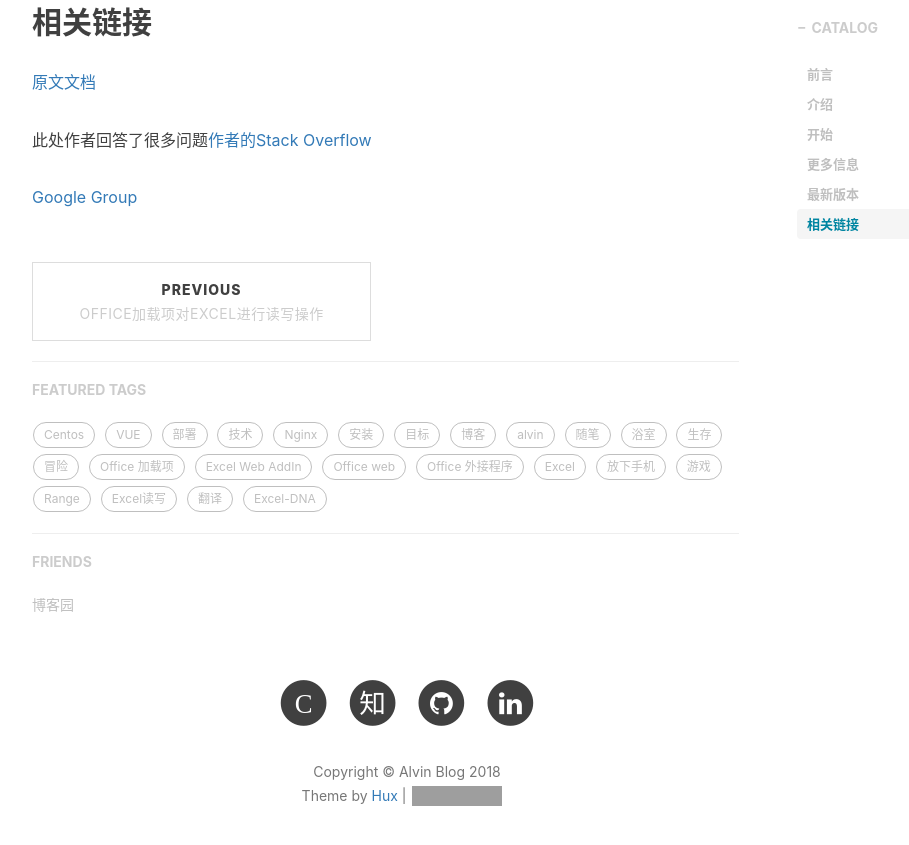
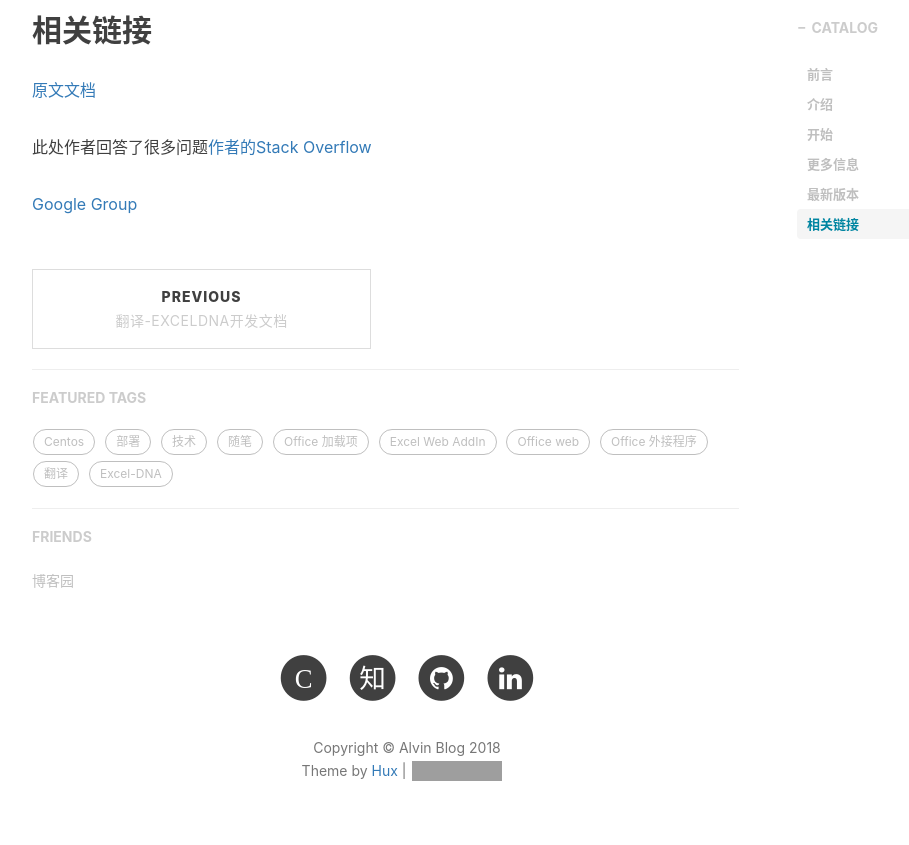
Before and after one commit to AlvinNiu/AlvinNiu.github.io, a Jekyll site: the page built from _posts/2018-10-03-translate-exceldna.md, in a window 1280 px wide and 900 px high, scrolled down 2563 px. Shown: the top 845 px of the window, without its empty margins (233-1142 px from the left). Built offline with Jekyll 4.4.1, drawn with Linux system fonts in a browser that asks for light colours; nearby versions of some CDN libraries; comment, search, counter and statistics services are not loaded; part of the change alters nothing that is shown; grey boxes are pictures that could not be loaded.

Commit message:
翻译ExcelDNA开发文档

````diff
--- a/_config.yml
+++ b/_config.yml
@@ -83,7 +83,7 @@ ga_domain: alvin.onloading.cn               # 默认的是 auto, 这里我是自
 
 # Featured Tags
 featured-tags: true                     # 是否使用首页标签
-featured-condition-size: 0              # 相同标签数量大于这个数，才会出现在首页
+featured-condition-size: 1              # 相同标签数量大于这个数，才会出现在首页
 
 
 
--- /dev/null
+++ b/_posts/2018-10-03-translate-exceldna-wiki.md
@@ -0,0 +1,235 @@
+---
+layout:       post
+title:        "翻译-ExcelDNA开发文档"
+subtitle:     "更容易理解ExcelDNA的开发"
+date:         2018-10-03 09:00:00
+author:       "Alvin"
+header-img:   "img/excel-dna.jpg"
+header-mask:  0.3
+catalog:      true
+tags:
+    - Office 加载项
+    - Office 外接程序
+    - 翻译
+    - 技术
+    - Excel-DNA
+---
+
+## 前言
+
+>翻译开源项目ExcelDNA开发文档
+
+## 异步处理
+
+ExcelDNA支持两种异步函数：
+* RTD，该函数适用与Excel2003及以上版本，（当你使用ExcelAsyncUtil.*时，RTD起作用）
+* 本地Excel异步函数，使用Excel2010及以上版本（当你的函数使用ExcelAsyncHandle作为参数并且返回值为void时）
+
+两种方式的不同之处
+* RTD函数允许你在函数执行的时候，与Excel通信
+* 本地异步函数，当函数已经被执行时，Excel只允许执行工作薄的其他部分。所以在单元格计算时，你不并能影响Excel。
+
+RTD的使用方法之一是：ExcelAsyncUtil.Run。为了方便执行，ExcelDNA在内部定义了RTD服务（[详情](https://docs.microsoft.com/en-us/previous-versions/office/developer/office-xp/aa140060(v=office.10))）RTD服务允许ExcelDNA通知Excel，例如：在异步任务完成之后，该公式是否需要重新计算。
+
+异步函数如下：
+* 你定义一个异步函数在公式里
+* Excel需要重新计算，调用异步函数执行ExcelAsyncUtil.Run
+* 使用ExcelAsyncUtil.Run 创建RTD主题（引用方法名和在参数中信息中在让ExcelAsyncUtil.Run作为第一个参数）
+* ExcelAsyncUtil.Run 使异步工作开始，并且与RTD主题保持联系
+* 当持续计算时，ExcelAsyncUtil.Run会返回#N/A给UDF。
+* 你的UDF会返回#N/A到Excel工作薄
+* 当你工作完成时，ExcelDNA会发送标识让RTD更新
+* 当RTD出现错误时，Excel会在单元格上标记
+* Excel重新计算时，会让单元格重新计算，会让UDF重新被调用
+* UDF调用ExcelAsyncUtil.Run和之前的主题信息一致
+* ExcelAsyncUtil.Run查找在方法中存储的主题和完成的值，它会直接返回值，如果找不到会返回#N/A
+* UDF函数会接收到结果值，并且将值返回给工作薄
+* 由于ExcelAsyncUtil.Run不能再次调用Excel RTD方法，所以RTD主题会清空Excel内部的值
+
+## ExcelFunction 属性
+
+
+* `Name`
+* `Description`
+* `Category`
+* `HelpTopic`
+* `IsVolatile` (`!` suffix)
+* `IsHidden`
+* `IsExceptionSafe`
+* `IsMacroType` (`#` suffix)
+* `IsThreadSafe` (`$` suffix)
+* `IsClusterSafe` (`&` suffix)
+* `ExplicitRegistration`
+* `SuppressOverwriteError`
+
+### IsMacroType
+是否使用宏类型
+当IsMacroType=true时，ExcelDNA注册该函数，会调用**xlfRegister**
+[Excel API Reference for `xlfRegister`](https://msdn.microsoft.com/en-us/library/office/bb687900.aspx)。详细说，如果IsMacroType=true，ExcelDNA会在pxTypeText后加"#"
+相关文档中如此描述
+>在**pxTypeText**最后一个参数加#，给函数相同的调用许可证，作为一个宏中的函数
+>* 函数会获取在重新计算的循环中，尚未计算的单元格的值
+>* 这个函数可以调用任一xlm信息中的函数，例如：**xlfGetCell**
+
+>如果并没有出现#符号
+>* 求并没有计算的单元格的结果，会出现**xlretUncalced** 错误。一旦单元格被计算，当前函数会被再次调用
+>* 调用xlm中除**xlfCaller**以外的函数，会引发**xlretInvXlfn**错误
+
+
+使用IsMacroType=true的一些弊端
+* 如果不加"$"后缀，不能使用多线程，即使被标记了IsThreadSafe=true
+* 如果他们包含至少一种参数，标记**[ExcelArgument(AllowReference=true)]**的类型参数，则Excel自动将函数视为不稳定性（即使函数被标记IsVolatile=false）
+
+进一步看，我理解的是,在Excel计算期间,这些函数处理不同的线程，因此，你可能期待在工作薄计算时，会有一些变化，我并没有引用也没有重写它。
+
+我建议值在意料之外的案例中只设置IsMacroType=true，当你确定需要并且已经足够了解时，你可以升级
+
+### IsThreadSafe
+
+是否线程安全，设置为true时，意味着你的函数安全的多线程重新计算，如果在注册字符串最后加上"$"符号，可以在内部调用**xlfRegister**
+
+### IsClusterSafe
+
+是否集群安全，设置为true时，意味着你的函数在集群时安全
+[Cluster safe functions](https://docs.microsoft.com/en-us/office/client-developer/excel/cluster-safe-functions)
+
+### IsExceptionSafe
+
+是否异常安全，设置为true时，意味着无论何时出现未知的异常时，Excel应该崩溃，该参数最好忽略
+
+## ExcelArgumentAttribute
+
+
+* `Name`
+* `Description`
+* `AllowReference`
+
+## ExcelCommandAttribute
+
+* `Name`
+* `Description` (_Unused_)
+* `HelpTopic` (_Unused_)
+* `ShortCut`
+* `MenuName`
+* `MenuText`
+* `IsExceptionSafe`
+* `ExplicitRegistration`
+* `SuppressOverwriteError`
+
+## 函数注册
+
+### 默认注册
+
+默认情况下，ExcelDNA所有的函数注册方法必须是 `public static`,为的是能在.dna文件中访问到，下面有两个属性，你可以放在.dna文件中便于控制你的注册。
+
+#### ExplicitExports
+* 如果你仅仅想注册一个方法并且明确的标志他是一个Excel方法或者Excel命令，你可以在.dna文件中假如 `ExplicitExports='true'`
+例如：
+
+```
+<ExternalLibrary Path="MyFunctions.dll" Pack="true" ExplicitExports="true" />
+```
+* 这些属性在.dna文件中的项目与类库中的标记中是有效的
+
+### 显式注册选项
+
+如果你的AddIn明确的注册（如果你要注册一个扩展类库），你可以在.dna文件中增加`ExplicitRegisration='true'`，在ExcelDNA中，并不会自动注册任一个函数，并且你的AddIn可以使用`ExcelIntegration.RegisterDelegates(...)`被调用，
+`ExplicitRegistration`选项运行允许明确的方法或者类库退出默认的注册处理，例如，方法或者类库有`explicitly register`，则调用`ExcelIntegration.RegisterXXX `方法中的其中一个
+* 在`ExcelFunctionAttribute ` 和`ExcelCommandAttribute`均有效
+* 在.dna文件中的`Project`和`ExternalLibrary`中有效
+* 当`ExcelIntegration.RegisterMethods`或者`ExcelIntegration.RegisterDelegates`被调用时，这些标志会在任一属性被调用之前删除
+
+### 动态注册
+
+ExcelDNA自定义外部类库，可以通过自定义方法与注册线程，动态注册函数，此处使用了委托，`ExcelIntegration.RegisterDelegates`。[详情](https://github.com/Excel-DNA/Registration)
+
+## 数据类型
+
+以下是函数的参数以及返回值的类型
+* Double
+* String
+* DateTime    -- 返回double类型到Excel (或许直接返回字符串会更好)
+* Double[]    -- 如果只有一列,则取该列，否则将会使用该行
+* Double[,]
+* Object
+* Object[]    -- 如果只有一列,则取该列，否则将会使用该行
+* Object[,]
+* Boolean (bool) -- 返回Excel布尔值 (返回一个字符串会更好)
+* Int32 (int)
+* Int16 (short)
+* UInt16 (ushort)
+* Decimal
+
+传入函数的参数类型，只允许传入以下的参数:
+* Double
+* String
+* Boolean
+* ExcelDna.Integration.ExcelError
+* ExcelDna.Integration.ExcelMissing
+* ExcelDna.Integration.ExcelEmpty
+* Object[,] containing an array with a mixture of the above types
+* ExcelReference -- (只有 AllowReference=true 时)
+
+参数类型为 Object[] 、 Object[,] 的函数将接受上述类型，返回类型如下:
+* Double
+* String
+* DateTime
+* Boolean
+* Double[]
+* Double[,]
+* Object[]
+* Object[,]
+* ExcelDna.Integration.ExcelError
+* ExcelDna.Integration.ExcelMissing.Value // Converted by Excel to be 0.0
+* ExcelDna.Integration.ExcelEmpty.Value   // Converted by Excel to be 0.0
+* Int32 (int)
+* Int16 (short)
+* UInt16 (ushort)
+* Decimal
+* otherwise return #VALUE! error
+
+
+## 自定义编译输出
+
+当**ExcelDna.AddIn**NuGet包被安装在项目中，一些附加的编译配置已经被定义好，此时，只需要Copy所需的.xll文件到输出目录，即可以创建一个用于插件的单独的包。
+
+安装包会增加文件到项目中（Properties\ExcelDna.Build.props）。这个文件被用于自定义需要哪些附件。**ExcelDna.Build.props**允许配置一下内容
+
+```
+  <!--
+    Configuration properties for building .dna files
+  -->
+  <PropertyGroup>
+    <!--
+      Enable/Disable automatic generation of platform-specific versions of .dna files
+    -->
+    <ExcelDnaCreate32BitAddIn Condition="'$(ExcelDnaCreate32BitAddIn)' == ''">true</ExcelDnaCreate32BitAddIn>
+    <ExcelDnaCreate64BitAddIn Condition="'$(ExcelDnaCreate64BitAddIn)' == ''">true</ExcelDnaCreate64BitAddIn>
+
+    <!--
+      Define the suffix used for each platform-specific file e.g. MyAddIn64.dna
+    -->
+    <ExcelDna32BitAddInSuffix Condition="'$(ExcelDna32BitAddInSuffix)' == ''"></ExcelDna32BitAddInSuffix>
+    <ExcelDna64BitAddInSuffix Condition="'$(ExcelDna64BitAddInSuffix)' == ''">64</ExcelDna64BitAddInSuffix>
+  </PropertyGroup>
+
+  <!--
+    Configuration properties for packing .dna files
+  -->
+  <PropertyGroup>
+    <!--
+      Enable/Disable packing of .dna files
+    -->
+    <RunExcelDnaPack Condition="'$(RunExcelDnaPack)' == ''">true</RunExcelDnaPack>
+
+    <!--
+      Suffix used for packed .xll files e.g. MyAddIn-packed.xll
+    -->
+    <ExcelDnaPackXllSuffix Condition="'$(ExcelDnaPackXllSuffix)' == ''">-packed</ExcelDnaPackXllSuffix>
+  </PropertyGroup>
+```
+
+
+## 相关链接
+
+[文档地址](https://github.com/Excel-DNA/ExcelDna/wiki)
--- a/_posts/2018-10-03-translate-exceldna.md
+++ b/_posts/2018-10-03-translate-exceldna.md
@@ -17,7 +17,7 @@ tags:
 
 ## 前言
 
-ExcelDNA是一名国际友人开发的开源框架，文档全是英文文档，当时看的时候非常吃力，现在将英文文档翻译过来，为的是让自己加深印象以及自己以后看的时候能不用这么吃力。
+>ExcelDNA是一名国际友人开发的开源框架，文档全是英文文档，当时看的时候非常吃力，现在将英文文档翻译过来，为的是让自己加深印象以及自己以后看的时候能不用这么吃力。
 
 
 ## 介绍
````
